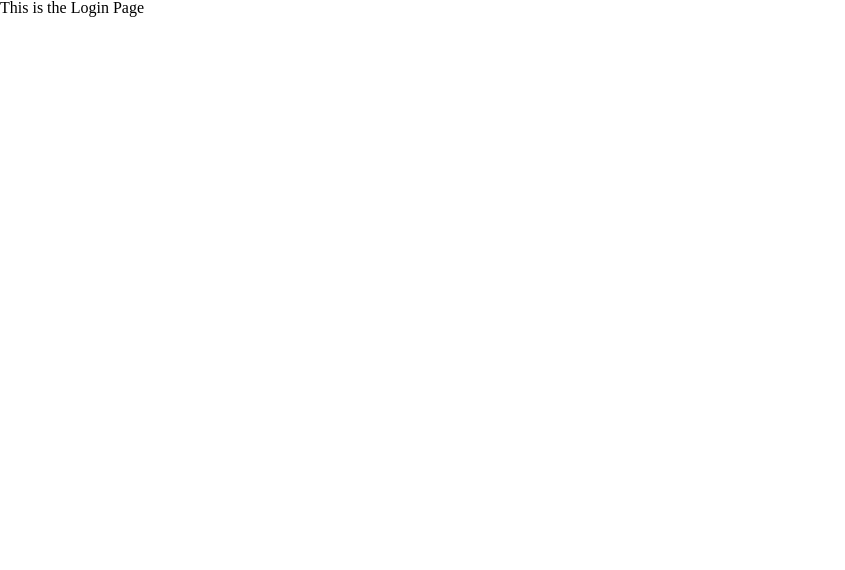
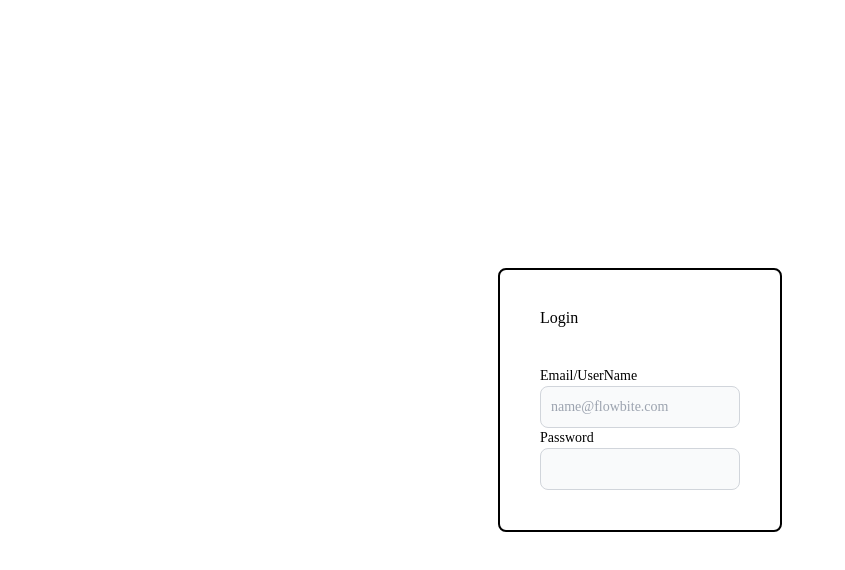
Before and after one commit to Darshan-V/ShoppingList-Jest, a React (Vite) app: page /login in a window 1280 px wide. Shown: the top 570 px of the page, without its empty margins (0-845 px from the left). Built offline with nearby package versions, Linux system fonts and the light colour scheme.

Commit message:
init login screen

```diff
--- a/src/pages/auth/Login.tsx
+++ b/src/pages/auth/Login.tsx
@@ -1,5 +1,25 @@
 export const LoginPage = () => (
-  <div>
-    <h1>This is the Login Page</h1>
+  <div className="m-auto border-solid border-2 border-black p-10 rounded-lg ">
+    <h1>Login </h1>
+    <div className="flex flex-col mt-10">
+      <label htmlFor="email" className="block text-sm font-medium">
+        Email/UserName
+      </label>
+      <input
+        type="email"
+        id="email"
+        className="bg-gray-50 border border-gray-300 text-gray-900 text-sm rounded-lg focus:ring-blue-500 focus:border-blue-500 block w-full p-2.5 "
+        placeholder="name@flowbite.com"
+      />
+
+      <label htmlFor="password" className="block  text-sm font-medium ">
+        Password
+      </label>
+      <input
+        type="password"
+        id="password"
+        className="bg-gray-50 border border-gray-300 text-gray-900 text-sm rounded-lg focus:ring-blue-500 focus:border-blue-500 block w-full p-2.5 "
+      />
+    </div>
   </div>
 );
```
